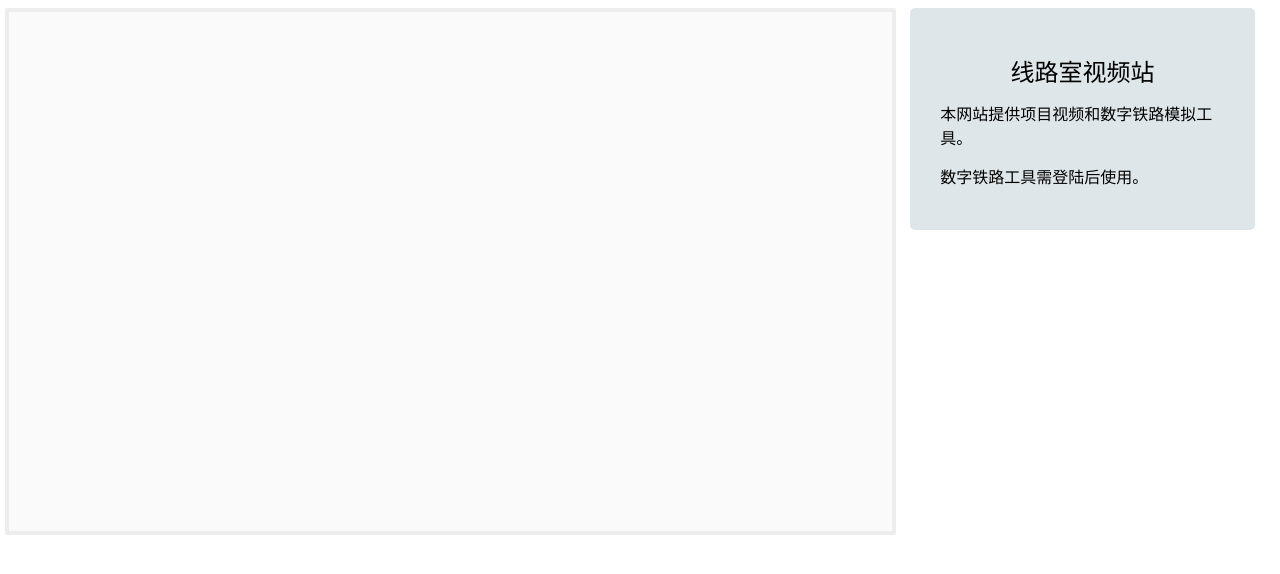
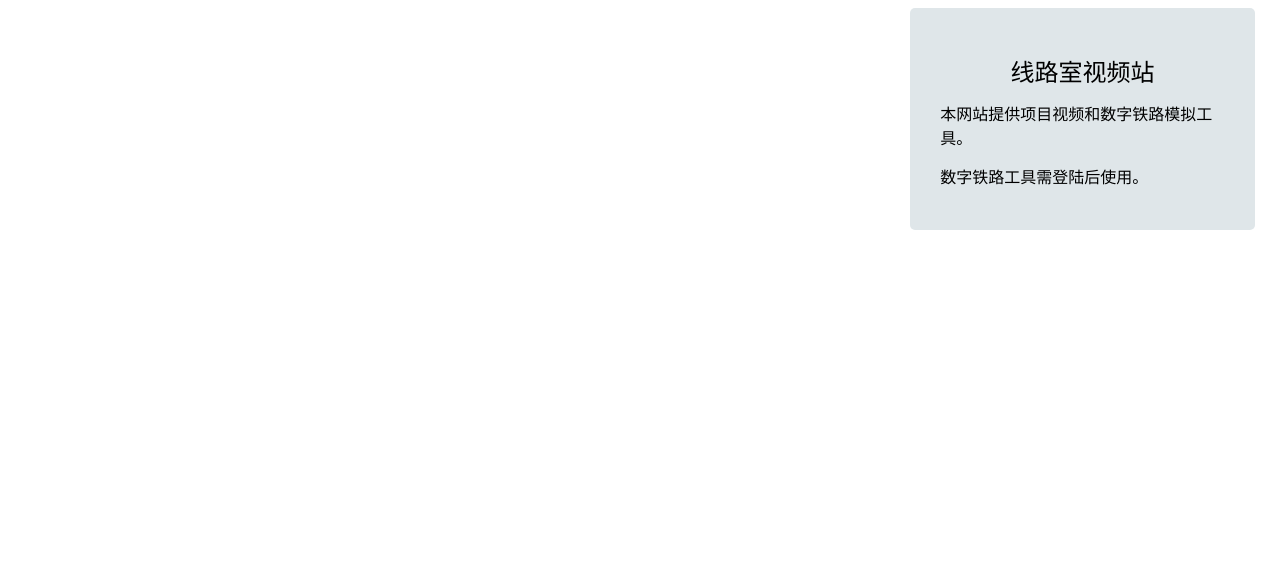
Before and after one commit to hwc0919/TsyDigitalRailway, a Flask app: template app/templates/overview.html in a window 1280 px wide. Shown: the top 574 px of the page. Run offline with Flask 2, Linux system fonts and the light colour scheme; the template is opened without the code that fills it, so the values that code supplies are empty.

Commit message:
2019.05.09 1:34, remove slider border(cause some viewport problem, need better solution).

```diff
--- a/app/templates/overview.html
+++ b/app/templates/overview.html
@@ -10,10 +10,11 @@
     width: 100%;
     height: 483px;
     overflow: hidden;
-    margin: 20px auto;
+    margin: 0 auto;
+    /* margin: 20px auto; */
   }
 
-  .slider-wrapper::before {
+  /* .slider-wrapper::before {
     content: "";
     display: block;
     width: 104%;
@@ -26,7 +27,7 @@
     border-radius: 2px;
     transform: translateX(-4px);
     z-index: -1;
-  }
+  } */
 
   .slider-container {
     position: relative;
```
